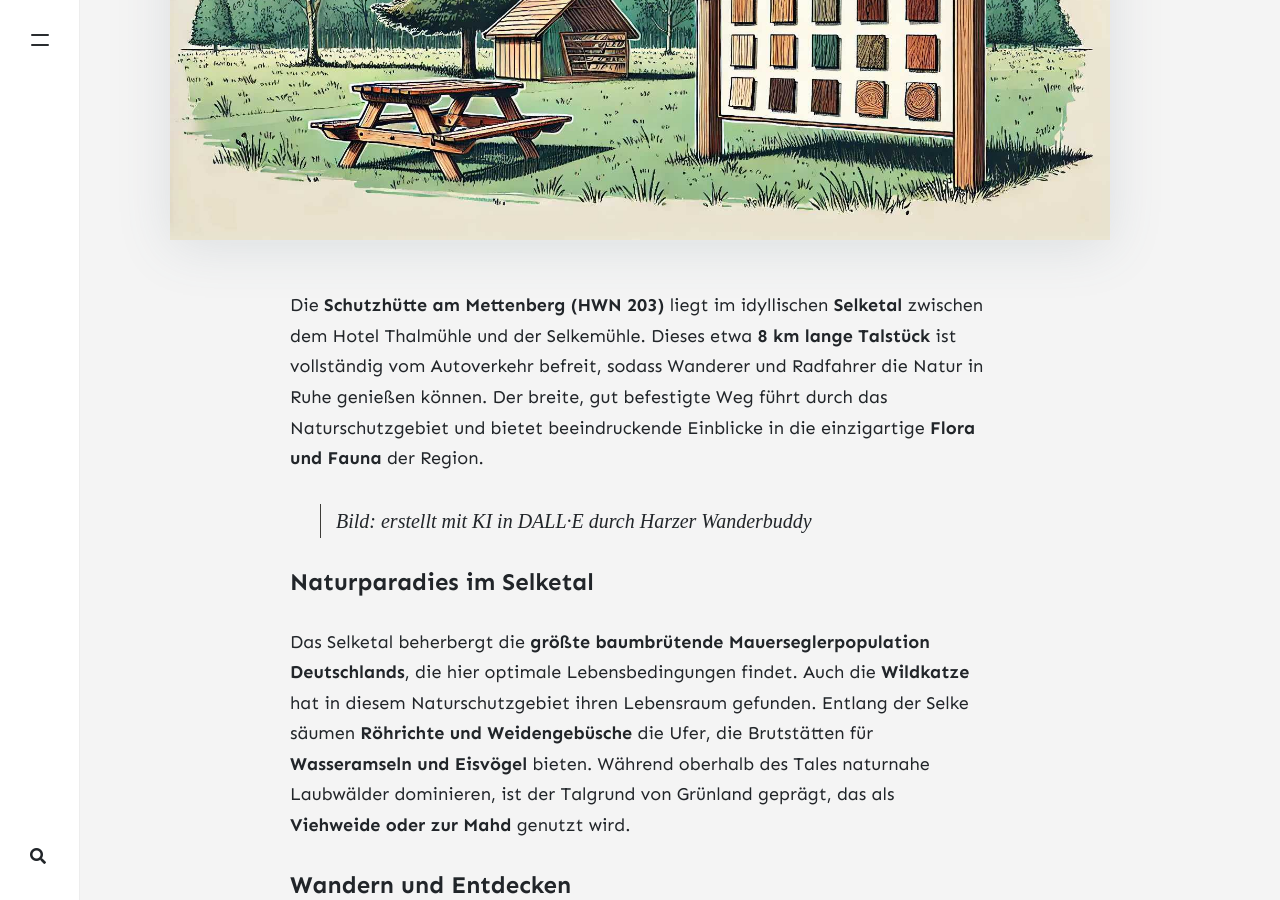
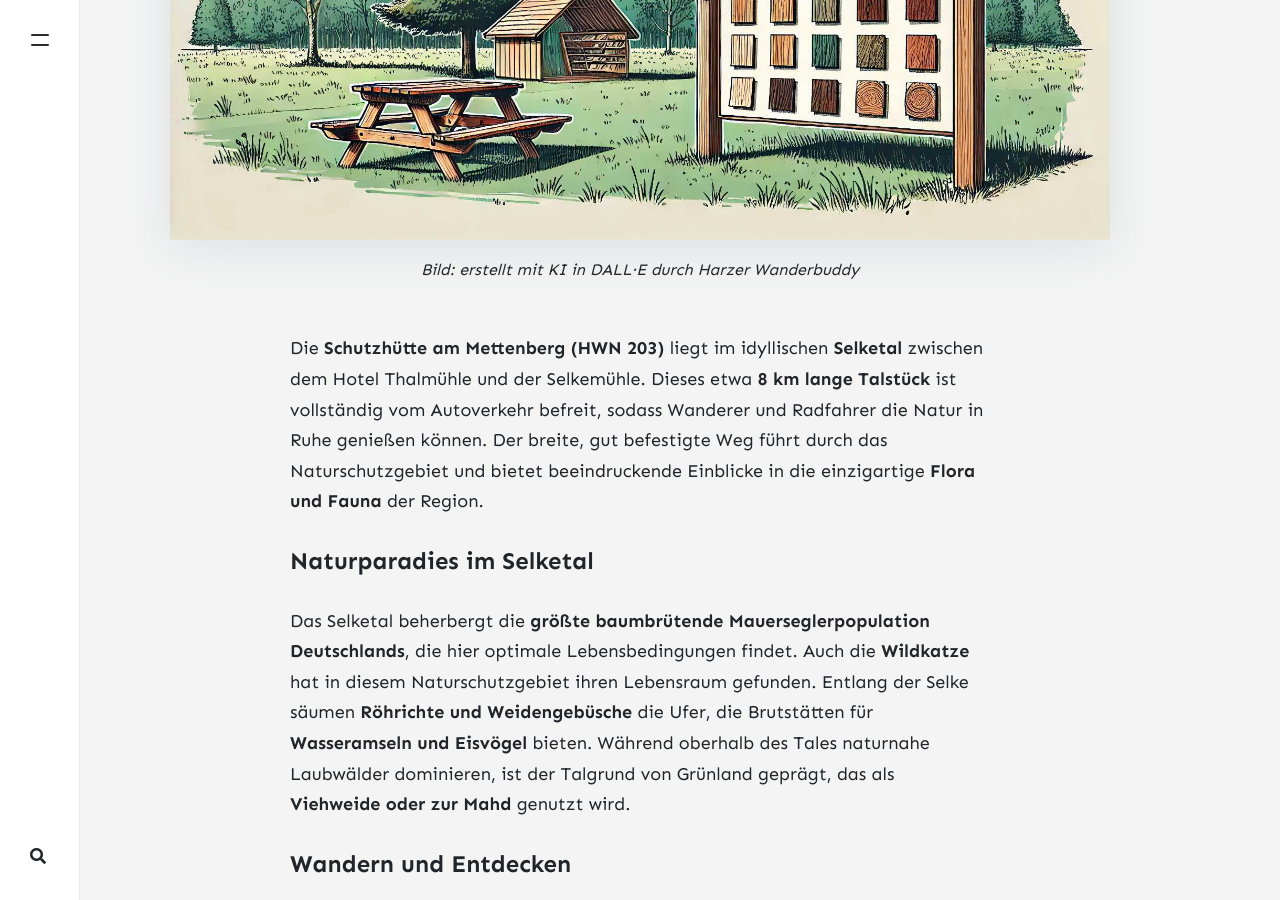
Before and after one commit to JanTristanH/harzer-wander-buddy-website, a Jekyll site: the page built from _posts/stampboxes/2025-01-26-stempelstelle-203-schutzhuette-am-mettenberg.md, in a window 1280 px wide and 900 px high, scrolled down 633 px. Built offline with Jekyll 4.4.1, drawn with Linux system fonts in a browser that asks for light colours; nearby versions of some CDN libraries; comment, search, counter and statistics services are not loaded.

Commit message:
move image source inside featured image

```diff
--- a/_includes/featured-image.html
+++ b/_includes/featured-image.html
@@ -5,5 +5,8 @@
     {% else %}
     <img class="featured-image {% if page.imageshadow %} image-shadow {% endif %}" src="{% if page.image contains "://" %}{{ page.image }}{% else %}{{ site.baseurl }}/{{ page.image }}{% endif %}" alt="{{ page.title }}">
     {% endif %}
+    {% if page.imageSource %}
+    <p><em>{{ page.imageSource | markdownify }}</em></p>
+    {% endif %}
 </div>
 {% endif %}
--- a/_posts/stampboxes/2025-01-26-stempelstelle-203-schutzhuette-am-mettenberg.md
+++ b/_posts/stampboxes/2025-01-26-stempelstelle-203-schutzhuette-am-mettenberg.md
@@ -7,12 +7,12 @@ image: assets/images/stampboxes/203-schutzhuette-am-mettenberg.jpg
 description: "Stempelstelle 203: Schutzhütte am Mettenberg | Ballenstedt"
 comments: false
 imageshadow: true
+imageSource: 'Bild: erstellt mit KI in DALL·E durch Harzer Wanderbuddy'
 ---
 
 
 Die **Schutzhütte am Mettenberg (HWN 203)** liegt im idyllischen **Selketal** zwischen dem Hotel Thalmühle und der Selkemühle. Dieses etwa **8 km lange Talstück** ist vollständig vom Autoverkehr befreit, sodass Wanderer und Radfahrer die Natur in Ruhe genießen können. Der breite, gut befestigte Weg führt durch das Naturschutzgebiet und bietet beeindruckende Einblicke in die einzigartige **Flora und Fauna** der Region.
 
-> *Bild: erstellt mit KI in DALL·E durch Harzer Wanderbuddy*
 
 #### Naturparadies im Selketal
 
```
